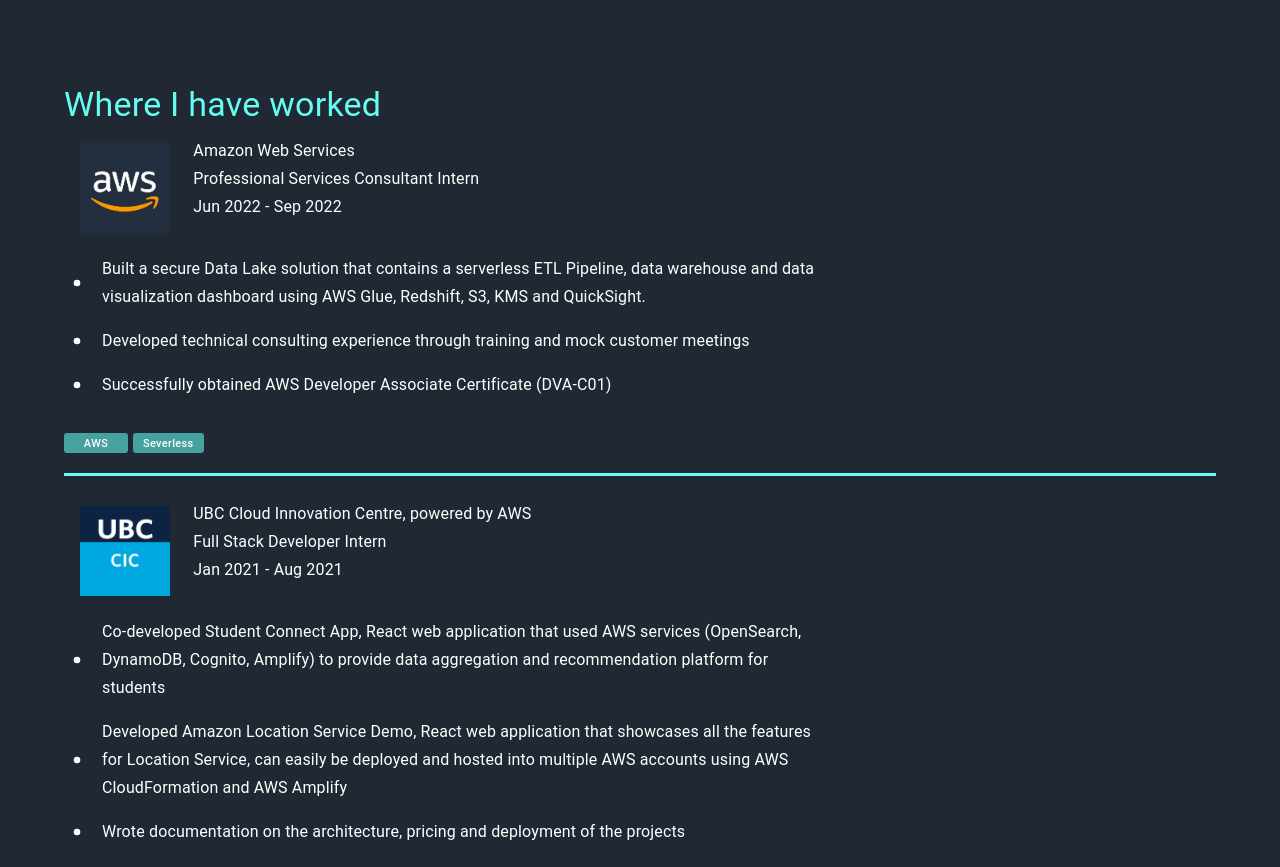
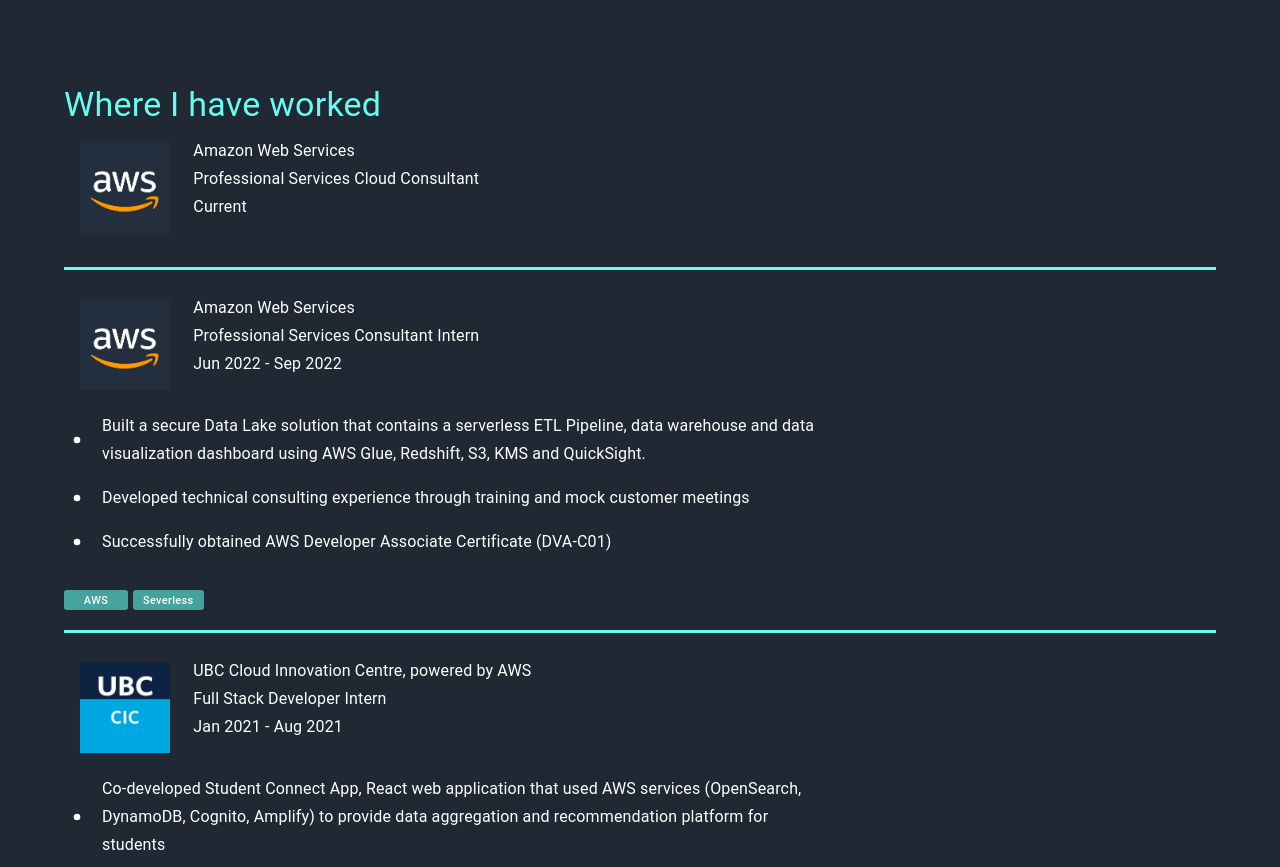
Before and after one commit to edwardchchen/edwardchchen.github.io, a React (Create React App) app: page /#/ in a window 1280 px wide. Shown: the part 1218-2085 px from the top of the page. Built offline with nearby package versions, Linux system fonts and the light colour scheme; no server answers.

Commit message:
new work update

```diff
--- a/public/index.html
+++ b/public/index.html
@@ -33,7 +33,7 @@
       work correctly both with client-side routing and a non-root public URL.
       Learn how to configure a non-root public URL by running `npm run build`.
     -->
-    <title>Edward Chen - University of British Columbia - Cloud Architect</title>
+    <title>Edward Chen - Amazon Web Services - Cloud Architect</title>
 </head>
 <body>
 <noscript>You need to enable JavaScript to run this app.</noscript>
--- a/src/pages/home/WorkExperience.js
+++ b/src/pages/home/WorkExperience.js
@@ -15,6 +15,15 @@
                     Where I have worked
                 </Typography>
                 <Grid container spacing={3}>
+                    <Grid item xs={12}>
+                        <WorkCard image={awsLogo} company={"Amazon Web Services"}
+                                  jobTitle={"Professional Services Cloud Consultant"} date={"Current"}
+                                  contents={[]}
+                                  tags={[]}
+                                  companyLink={"https://aws.amazon.com/"}/>
+
+                    </Grid>
+
                     <Grid item xs={12}>
                         <WorkCard image={awsLogo} company={"Amazon Web Services"}
                                   jobTitle={"Professional Services Consultant Intern"} date={"Jun 2022 - Sep 2022"}
```
Also changed, not shown: 1 other file (tests, documents, lock files or other folders).
